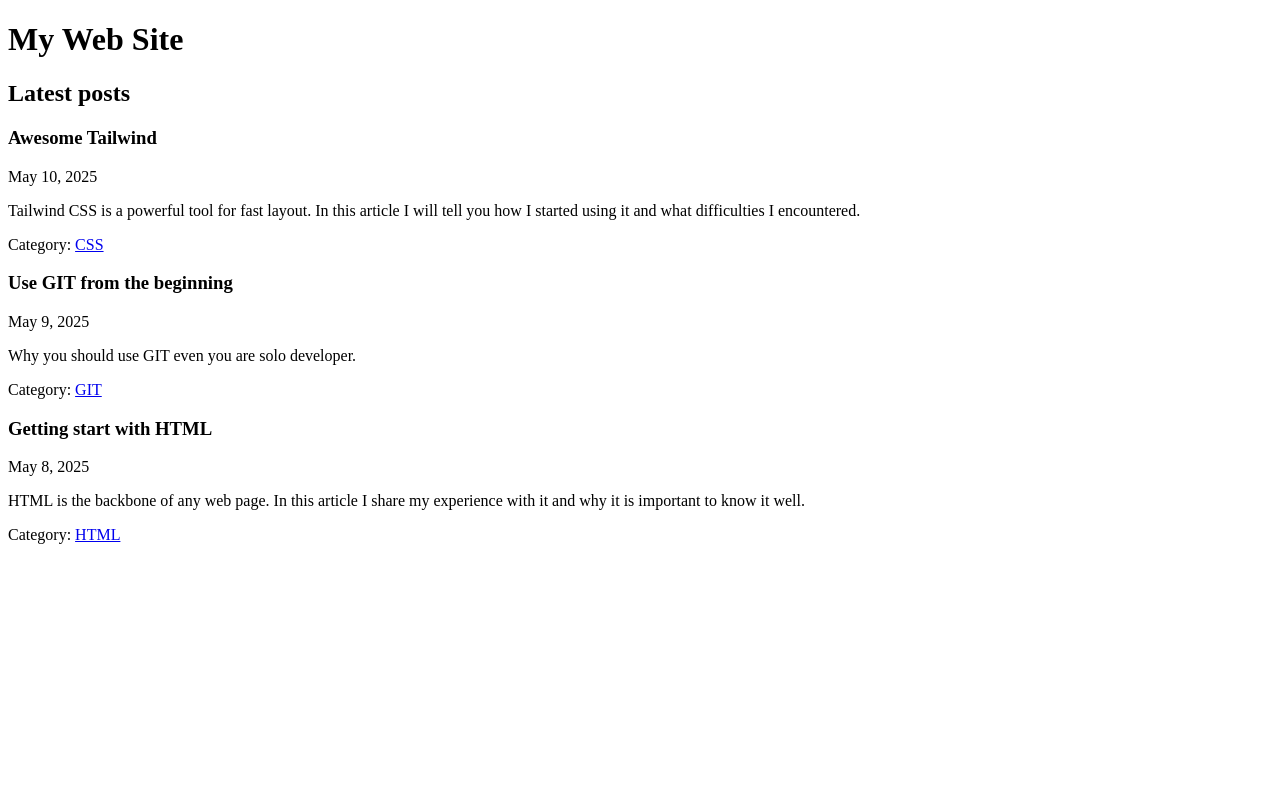
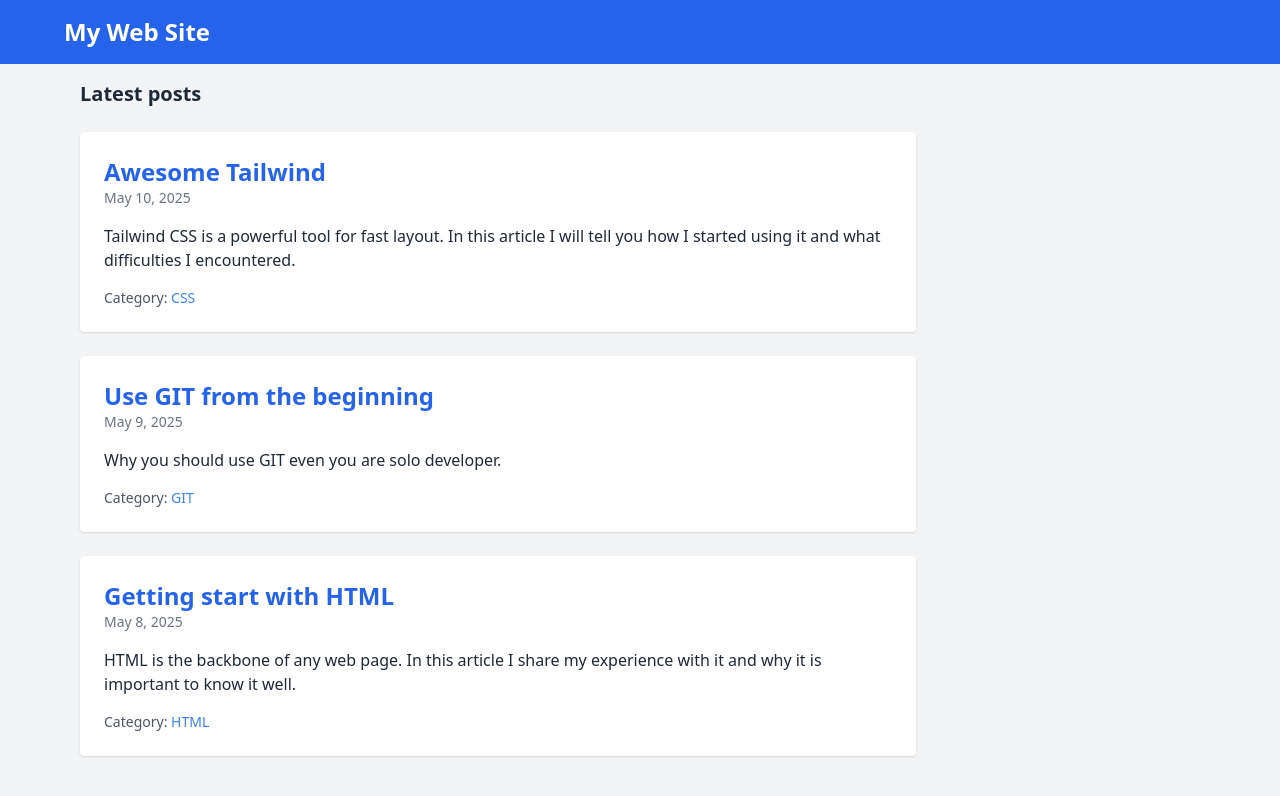
Before and after one commit to Siberian-Coder/my-second-repo, a plain HTML site: page index.html in a window 1280 px wide. Drawn offline with nearby package versions, Linux system fonts and the light colour scheme.

Commit message:
Added tailwind

```diff
--- a/index.html
+++ b/index.html
@@ -5,58 +5,62 @@
     <meta charset="UTF-8" />
     <meta name="viewport" content="width=device-width, initial-scale=1.0" />
     <title>My Web Site</title>
+    <script src="https://cdn.tailwindcss.com"></script>
 </head>
 
-<body>
+<body class="bg-gray-100 text-gray-800">
     <!-- Header -->
-    <header>
-        <div>
-            <h1>My Web Site</h1>
+    <header class="bg-blue-600 text-white p-4">
+        <div class="max-w-6xl mx-auto flex flex-col md:flex-row justify-between items-center">
+            <h1 class="text-2xl font-bold">My Web Site</h1>
+            <nav class="mt-2 md:mt-0">
+            </nav>
         </div>
     </header>
 
     <!-- Main content -->
-    <main>
+    <main class="max-w-6xl mx-auto p-4 grid grid-cols-1 md:grid-cols-4 gap-4">
         <!-- Article list -->
-        <section>
-            <h2>Latest posts</h2>
+        <section class="md:col-span-3 space-y-6">
+            <h2 class="text-xl font-semibold">Latest posts</h2>
 
-            <article>
+            <article class="bg-white p-6 rounded shadow">
                 <header>
-                    <h3>Awesome Tailwind</h3>
-                    <p>May 10, 2025</p>
+                    <h3 class="text-2xl font-bold text-blue-600">Awesome Tailwind</h3>
+                    <p class="text-sm text-gray-500">May 10, 2025</p>
                 </header>
-                <p>Tailwind CSS is a powerful tool for fast layout. In this article I will tell you how I started using
-                    it and what difficulties I encountered.</p>
-                <footer>
-                    Category: <a href="#">CSS</a>
+                <p class="mt-4">Tailwind CSS is a powerful tool for fast layout. In this article I will tell you how I
+                    started using it and what difficulties I encountered.</p>
+                <footer class="mt-4 text-sm text-gray-600">
+                    Category: <a href="#" class="text-blue-500 hover:underline">CSS</a>
                 </footer>
             </article>
 
-            <article>
+            <article class="bg-white p-6 rounded shadow">
                 <header>
-                    <h3>Use GIT from the beginning</h3>
-                    <p>May 9, 2025</p>
+                    <h3 class="text-2xl font-bold text-blue-600">Use GIT from the beginning</h3>
+                    <p class="text-sm text-gray-500">May 9, 2025</p>
                 </header>
-                <p>Why you should use GIT even you are solo developer.</p>
-                <footer>
-                    Category: <a href="#">GIT</a>
+                <p class="mt-4">Why you should use GIT even you are solo developer.</p>
+                <footer class="mt-4 text-sm text-gray-600">
+                    Category: <a href="#" class="text-blue-500 hover:underline">GIT</a>
                 </footer>
             </article>
 
-            <article>
+            <article class="bg-white p-6 rounded shadow">
                 <header>
-                    <h3>Getting start with HTML</h3>
-                    <p>May 8, 2025</p>
+                    <h3 class="text-2xl font-bold text-blue-600">Getting start with HTML</h3>
+                    <p class="text-sm text-gray-500">May 8, 2025</p>
                 </header>
-                <p>HTML is the backbone of any web page. In this article I share my experience with it and why it is
-                    important to know it well.</p>
-                <footer>
-                    Category: <a href="#">HTML</a>
+                <p class="mt-4">HTML is the backbone of any web page. In this article I share my experience with it and
+                    why it is important to know it well.</p>
+                <footer class="mt-4 text-sm text-gray-600">
+                    Category: <a href="#" class="text-blue-500 hover:underline">HTML</a>
                 </footer>
             </article>
         </section>
     </main>
+
 </body>
 
 </html>
```
